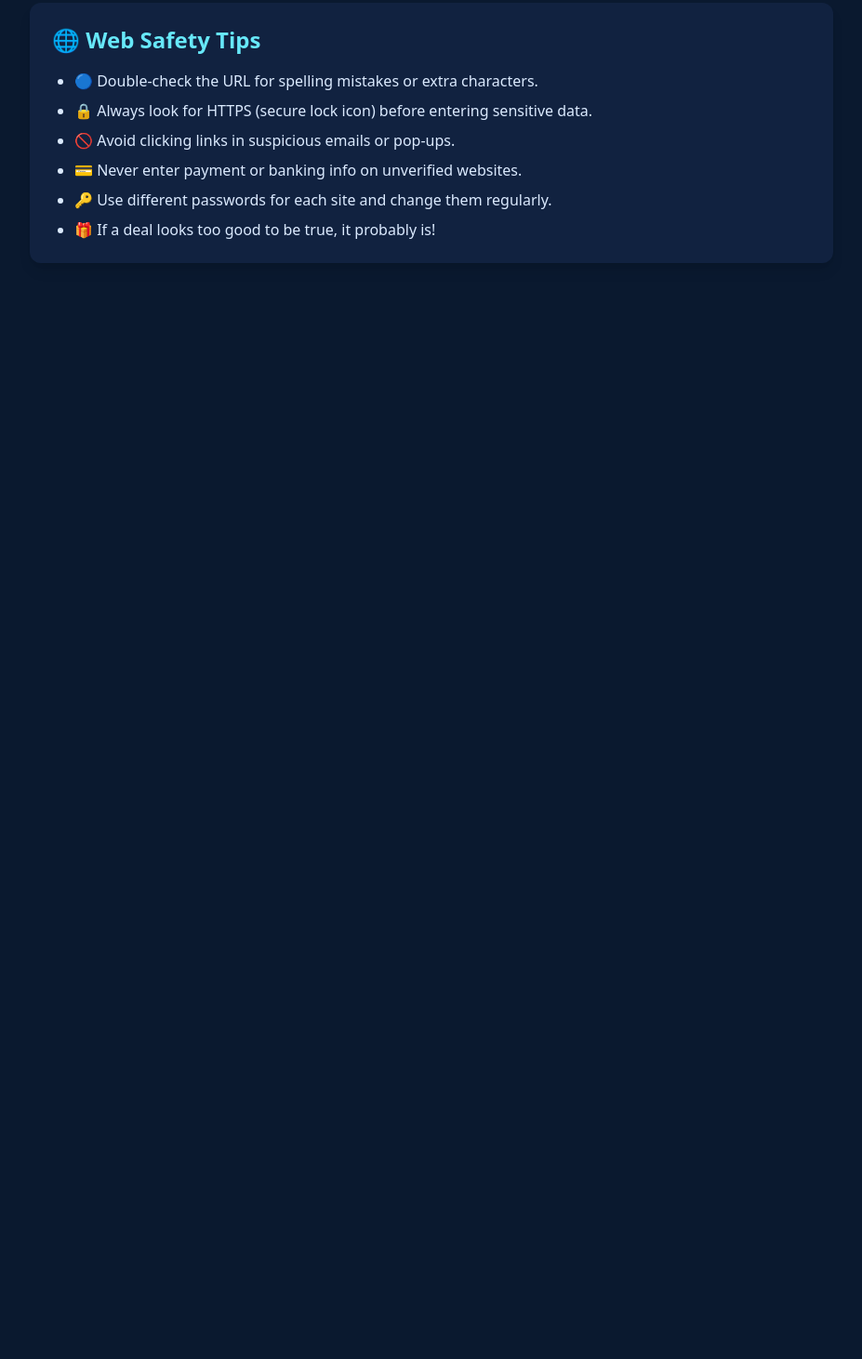
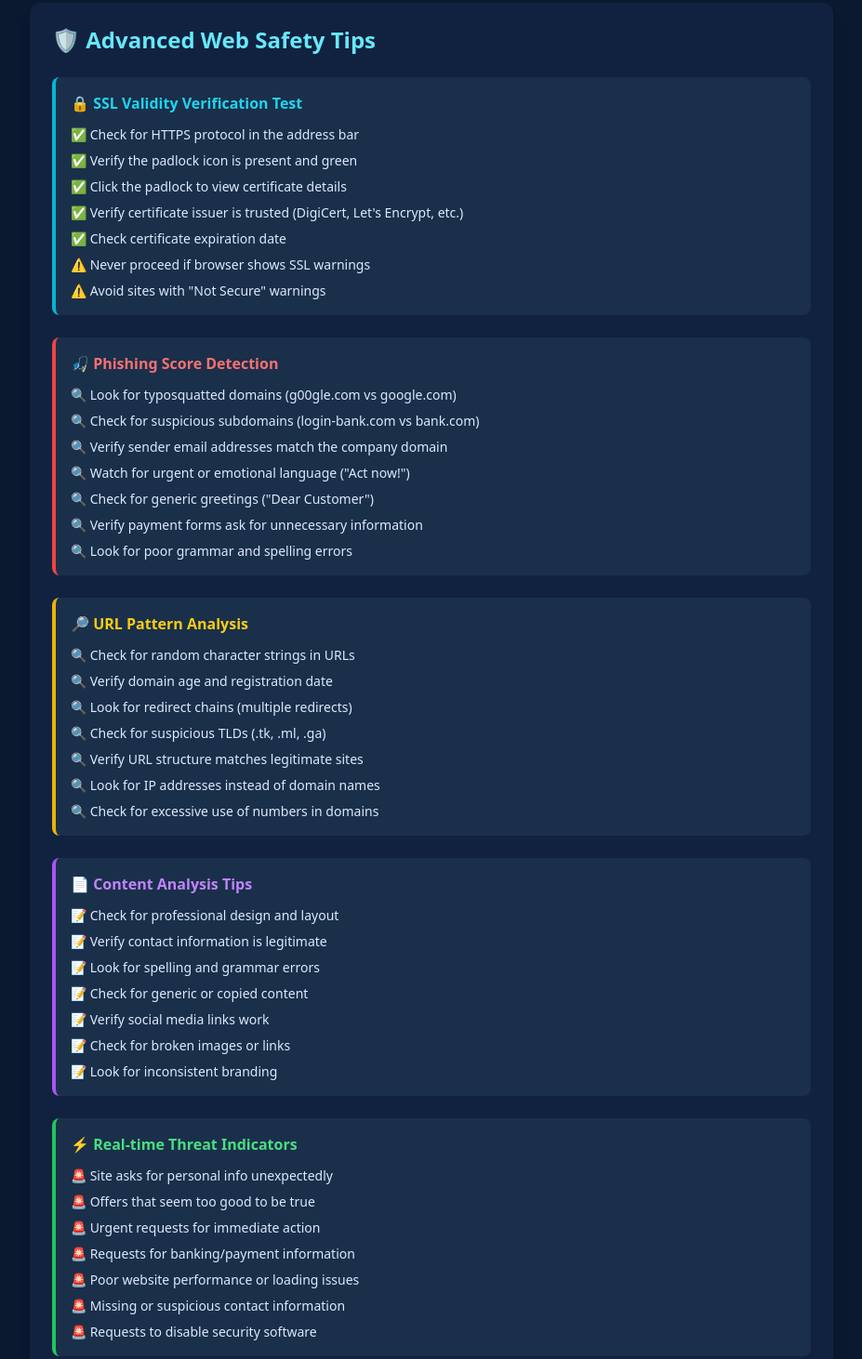
Before and after one commit to deepspsd/Webshield, a browser extension: page frontend/community_alerts.html in a window 1280 px wide. Shown: the part 445-1907 px from the top of the page at 93% size, without its empty margins (176-1103 px from the left). Before the commit the page ends 800 px from the top, so only its background shows below. Drawn offline with nearby package versions, Linux system fonts and the light colour scheme.

Commit message:
Update community_alerts.html

```diff
--- a/frontend/community_alerts.html
+++ b/frontend/community_alerts.html
@@ -41,17 +41,104 @@
       </ul>
     </section>
 
-    <!-- Web Safety Tips -->
+    <!-- Advanced Web Safety Tips -->
     <section class="bg-[#112240] p-6 rounded-xl shadow-lg">
-      <h2 class="text-2xl font-semibold text-cyan-300 mb-4">🌐 Web Safety Tips</h2>
-      <ul class="list-disc pl-6 text-blue-100 space-y-2">
-        <li>🔵 Double-check the URL for spelling mistakes or extra characters.</li>
-        <li>🔒 Always look for HTTPS (secure lock icon) before entering sensitive data.</li>
-        <li>🚫 Avoid clicking links in suspicious emails or pop-ups.</li>
-        <li>💳 Never enter payment or banking info on unverified websites.</li>
-        <li>🔑 Use different passwords for each site and change them regularly.</li>
-        <li>🎁 If a deal looks too good to be true, it probably is!</li>
-      </ul>
+      <h2 class="text-2xl font-semibold text-cyan-300 mb-6">🛡️ Advanced Web Safety Tips</h2>
+
+      <!-- SSL & Security Verification -->
+      <div class="mb-6 bg-[#1a2f4a] p-4 rounded-lg border-l-4 border-cyan-500">
+        <h3 class="text-cyan-400 font-semibold mb-3">🔒 SSL Validity Verification Test</h3>
+        <ul class="text-blue-100 space-y-2 text-sm">
+          <li>✅ Check for HTTPS protocol in the address bar</li>
+          <li>✅ Verify the padlock icon is present and green</li>
+          <li>✅ Click the padlock to view certificate details</li>
+          <li>✅ Verify certificate issuer is trusted (DigiCert, Let's Encrypt, etc.)</li>
+          <li>✅ Check certificate expiration date</li>
+          <li>⚠️ Never proceed if browser shows SSL warnings</li>
+          <li>⚠️ Avoid sites with "Not Secure" warnings</li>
+        </ul>
+      </div>
+
+      <!-- Phishing Score Analysis -->
+      <div class="mb-6 bg-[#1a2f4a] p-4 rounded-lg border-l-4 border-red-500">
+        <h3 class="text-red-400 font-semibold mb-3">🎣 Phishing Score Detection</h3>
+        <ul class="text-blue-100 space-y-2 text-sm">
+          <li>🔍 Look for typosquatted domains (g00gle.com vs google.com)</li>
+          <li>🔍 Check for suspicious subdomains (login-bank.com vs bank.com)</li>
+          <li>🔍 Verify sender email addresses match the company domain</li>
+          <li>🔍 Watch for urgent or emotional language ("Act now!")</li>
+          <li>🔍 Check for generic greetings ("Dear Customer")</li>
+          <li>🔍 Verify payment forms ask for unnecessary information</li>
+          <li>🔍 Look for poor grammar and spelling errors</li>
+        </ul>
+      </div>
+
+      <!-- URL Pattern Analysis -->
+      <div class="mb-6 bg-[#1a2f4a] p-4 rounded-lg border-l-4 border-yellow-500">
+        <h3 class="text-yellow-400 font-semibold mb-3">🔎 URL Pattern Analysis</h3>
+        <ul class="text-blue-100 space-y-2 text-sm">
+          <li>🔍 Check for random character strings in URLs</li>
+          <li>🔍 Verify domain age and registration date</li>
+          <li>🔍 Look for redirect chains (multiple redirects)</li>
+          <li>🔍 Check for suspicious TLDs (.tk, .ml, .ga)</li>
+          <li>🔍 Verify URL structure matches legitimate sites</li>
+          <li>🔍 Look for IP addresses instead of domain names</li>
+          <li>🔍 Check for excessive use of numbers in domains</li>
+        </ul>
+      </div>
+
+      <!-- Content Analysis -->
+      <div class="mb-6 bg-[#1a2f4a] p-4 rounded-lg border-l-4 border-purple-500">
+        <h3 class="text-purple-400 font-semibold mb-3">📄 Content Analysis Tips</h3>
+        <ul class="text-blue-100 space-y-2 text-sm">
+          <li>📝 Check for professional design and layout</li>
+          <li>📝 Verify contact information is legitimate</li>
+          <li>📝 Look for spelling and grammar errors</li>
+          <li>📝 Check for generic or copied content</li>
+          <li>📝 Verify social media links work</li>
+          <li>📝 Check for broken images or links</li>
+          <li>📝 Look for inconsistent branding</li>
+        </ul>
+      </div>
+
+      <!-- Real-time Threat Indicators -->
+      <div class="bg-[#1a2f4a] p-4 rounded-lg border-l-4 border-green-500">
+        <h3 class="text-green-400 font-semibold mb-3">⚡ Real-time Threat Indicators</h3>
+        <ul class="text-blue-100 space-y-2 text-sm">
+          <li>🚨 Site asks for personal info unexpectedly</li>
+          <li>🚨 Offers that seem too good to be true</li>
+          <li>🚨 Urgent requests for immediate action</li>
+          <li>🚨 Requests for banking/payment information</li>
+          <li>🚨 Poor website performance or loading issues</li>
+          <li>🚨 Missing or suspicious contact information</li>
+          <li>🚨 Requests to disable security software</li>
+        </ul>
+      </div>
+    </section>
+
+    <!-- Community Safety Guidelines -->
+    <section class="bg-[#112240] p-6 rounded-xl shadow-lg">
+      <h2 class="text-2xl font-semibold text-cyan-300 mb-4">👥 Community Safety Guidelines</h2>
+      <div class="grid grid-cols-1 md:grid-cols-2 gap-6">
+        <div class="bg-[#1a2f4a] p-4 rounded-lg">
+          <h3 class="text-cyan-400 font-semibold mb-3">📢 Report Suspicious Sites</h3>
+          <ul class="text-blue-100 space-y-2 text-sm">
+            <li>• Use our report feature for suspicious URLs</li>
+            <li>• Include details about why it's suspicious</li>
+            <li>• Share with the community to protect others</li>
+            <li>• Help build our threat database</li>
+          </ul>
+        </div>
+        <div class="bg-[#1a2f4a] p-4 rounded-lg">
+          <h3 class="text-green-400 font-semibold mb-3">✅ Best Practices</h3>
+          <ul class="text-blue-100 space-y-2 text-sm">
+            <li>• Always scan URLs before visiting</li>
+            <li>• Share safety tips with friends and family</li>
+            <li>• Stay updated on latest threats</li>
+            <li>• Use strong, unique passwords</li>
+          </ul>
+        </div>
+      </div>
     </section>
 
   </main>
```
